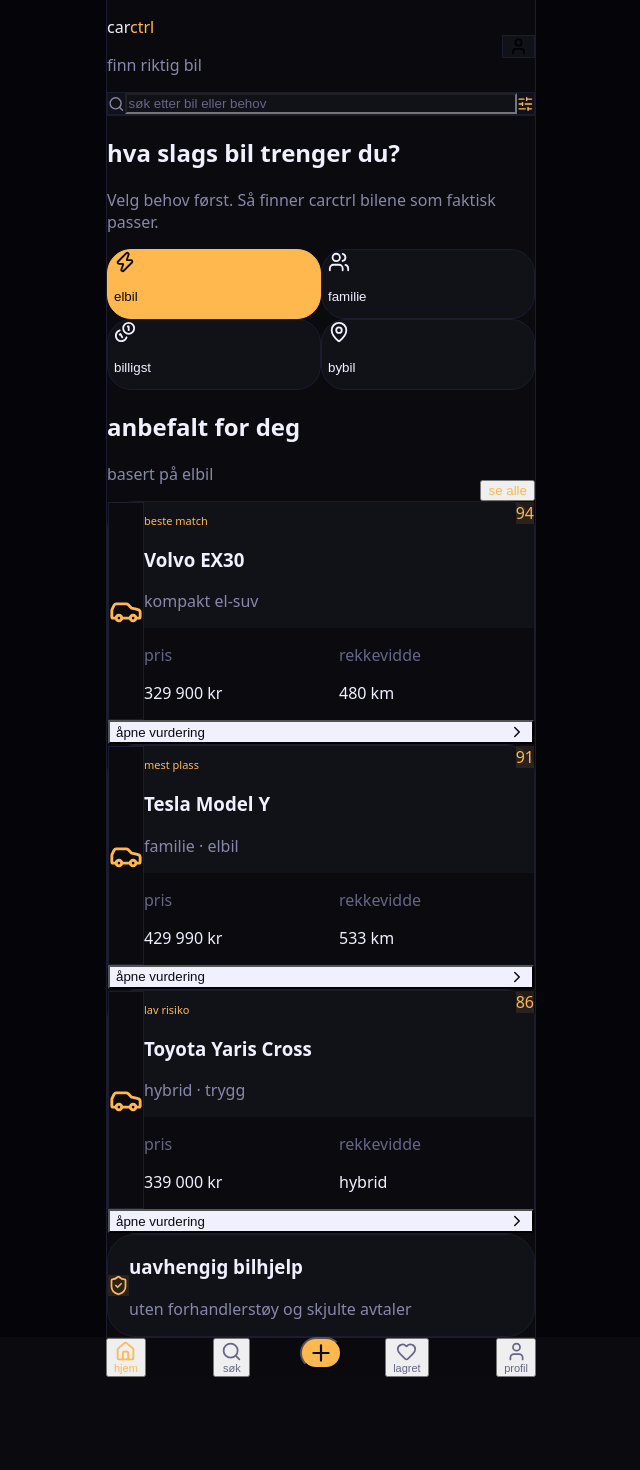
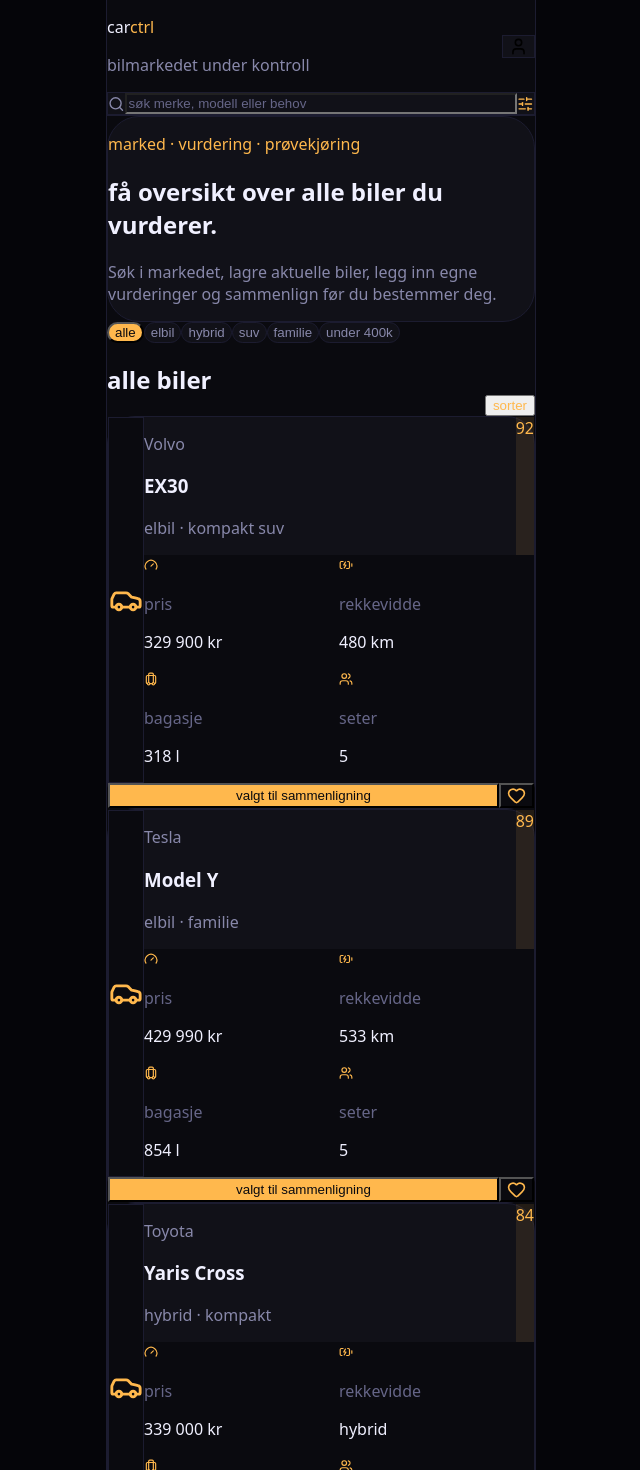
Before and after one commit to jojofos-maker/carctrl, a React (Vite) app in the folder carctrl-prototype/: page / in a window 1280 px wide. Shown: the top 1470 px of the page, without its empty margins (319-959 px from the left). Before the commit the page ends 1337 px from the top, so only its background shows below. Built offline with nearby package versions, Linux system fonts and the light colour scheme.

Commit message:
Refactor App component and update car data

```diff
--- a/carctrl-prototype/src/App.jsx
+++ b/carctrl-prototype/src/App.jsx
@@ -1,200 +1,160 @@
 import React, { useState } from "react";
 import {
-  Home,
   Search,
+  SlidersHorizontal,
+  Car,
   Heart,
+  BarChart3,
+  ClipboardList,
+  Wallet,
   User,
-  Car,
-  Zap,
+  Star,
+  Plus,
+  CheckCircle2,
+  XCircle,
+  CalendarDays,
+  ChevronRight,
+  BatteryCharging,
+  Gauge,
+  Luggage,
   Users,
-  Coins,
-  MapPin,
-  ShieldCheck,
-  ChevronRight,
-  SlidersHorizontal,
-  Plus,
 } from "lucide-react";
 
 const cars = [
   {
-    name: "Volvo EX30",
-    type: "kompakt el-suv",
-    match: 94,
+    id: 1,
+    brand: "Volvo",
+    model: "EX30",
+    type: "elbil · kompakt suv",
     price: "329 900 kr",
     range: "480 km",
-    tag: "beste match",
+    luggage: "318 l",
+    seats: "5",
+    score: 92,
+    status: "vurderes",
   },
   {
-    name: "Tesla Model Y",
-    type: "familie · elbil",
-    match: 91,
+    id: 2,
+    brand: "Tesla",
+    model: "Model Y",
+    type: "elbil · familie",
     price: "429 990 kr",
     range: "533 km",
-    tag: "mest plass",
+    luggage: "854 l",
+    seats: "5",
+    score: 89,
+    status: "prøvekjørt",
   },
   {
-    name: "Toyota Yaris Cross",
-    type: "hybrid · trygg",
-    match: 86,
+    id: 3,
+    brand: "Toyota",
+    model: "Yaris Cross",
+    type: "hybrid · kompakt",
     price: "339 000 kr",
     range: "hybrid",
-    tag: "lav risiko",
+    luggage: "397 l",
+    seats: "5",
+    score: 84,
+    status: "forkastet",
   },
 ];
 
-const needs = [
-  { label: "elbil", icon: Zap },
-  { label: "familie", icon: Users },
-  { label: "billigst", icon: Coins },
-  { label: "bybil", icon: MapPin },
-];
+const filters = ["alle", "elbil", "hybrid", "suv", "familie", "under 400k"];
 
 export default function App() {
-  const [activeNeed, setActiveNeed] = useState("elbil");
+  const [tab, setTab] = useState("marked");
+  const [filter, setFilter] = useState("alle");
+  const [selected, setSelected] = useState([1, 2]);
 
   return (
     <div className="min-h-screen bg-[#050509] text-[#F0F0FF]">
-      <div className="mx-auto min-h-screen max-w-[430px] bg-[#0A0A0F] relative overflow-hidden border-x border-[#1C1C30]">
-        <div className="absolute -top-32 left-16 h-64 w-64 rounded-full bg-[#FFB84D]/20 blur-3xl" />
+      <div className="relative mx-auto min-h-screen max-w-[430px] overflow-hidden border-x border-[#1C1C30] bg-[#0A0A0F]">
+        <div className="absolute -top-28 left-20 h-64 w-64 rounded-full bg-[#FFB84D]/20 blur-3xl" />
 
-        <header className="sticky top-0 z-20 bg-[#0A0A0F]/90 backdrop-blur-xl px-5 pt-5 pb-4 border-b border-[#1C1C30]">
+        <header className="sticky top-0 z-20 border-b border-[#1C1C30] bg-[#0A0A0F]/95 px-5 pb-4 pt-5 backdrop-blur-xl">
           <div className="flex items-center justify-between">
             <div>
               <p className="font-mono text-xl">
                 car<span className="text-[#FFB84D]">ctrl</span>
               </p>
-              <p className="text-xs text-[#8888AA]">finn riktig bil</p>
+              <p className="text-xs text-[#8888AA]">
+                bilmarkedet under kontroll
+              </p>
             </div>
 
-            <button className="grid h-11 w-11 place-items-center rounded-2xl bg-[#111118] border border-[#1C1C30]">
+            <button className="grid h-11 w-11 place-items-center rounded-2xl border border-[#1C1C30] bg-[#111118]">
               <User size={19} />
             </button>
           </div>
 
-          <div className="mt-5 flex items-center gap-3 rounded-2xl bg-[#111118] border border-[#1C1C30] px-4 py-3">
+          <div className="mt-5 flex items-center gap-3 rounded-2xl border border-[#1C1C30] bg-[#111118] px-4 py-3">
             <Search size={18} className="text-[#8888AA]" />
             <input
-              className="w-full bg-transparent outline-none text-sm placeholder:text-[#666688]"
-              placeholder="søk etter bil eller behov"
+              className="w-full bg-transparent text-sm outline-none placeholder:text-[#666688]"
+              placeholder="søk merke, modell eller behov"
             />
             <SlidersHorizontal size={18} className="text-[#FFB84D]" />
           </div>
         </header>
 
-        <main className="px-5 pt-5 pb-28">
-          <section>
-            <h1 className="text-3xl font-black leading-tight tracking-tight">
-              hva slags bil trenger du?
-            </h1>
-            <p className="mt-2 text-sm leading-6 text-[#8888AA]">
-              Velg behov først. Så finner carctrl bilene som faktisk passer.
-            </p>
+        <main className="px-5 pb-28 pt-5">
+          {tab === "marked" && (
+            <>
+              <Hero />
 
-            <div className="mt-5 grid grid-cols-2 gap-3">
-              {needs.map(({ label, icon: Icon }) => {
-                const active = activeNeed === label;
-                return (
+              <div className="mt-5 flex gap-2 overflow-x-auto pb-1">
+                {filters.map((item) => (
                   <button
-                    key={label}
-                    onClick={() => setActiveNeed(label)}
-                    className={`rounded-[1.5rem] p-4 text-left border transition ${
-                      active
-                        ? "bg-[#FFB84D] text-[#0A0A0F] border-[#FFB84D]"
-                        : "bg-[#111118] border-[#1C1C30] text-[#F0F0FF]"
+                    key={item}
+                    onClick={() => setFilter(item)}
+                    className={`shrink-0 rounded-full px-4 py-2 text-sm ${
+                      filter === item
+                        ? "bg-[#FFB84D] text-[#0A0A0F]"
+                        : "border border-[#1C1C30] bg-[#111118] text-[#8888AA]"
                     }`}
                   >
-                    <Icon size={22} />
-                    <p className="mt-5 text-lg font-bold">{label}</p>
+                    {item}
                   </button>
-                );
-              })}
-            </div>
-          </section>
-
-          <section className="mt-7">
-            <div className="flex items-end justify-between">
-              <div>
-                <h2 className="text-xl font-bold">anbefalt for deg</h2>
-                <p className="text-xs text-[#8888AA]">basert på {activeNeed}</p>
+                ))}
               </div>
 
-              <button className="text-sm text-[#FFB84D]">se alle</button>
-            </div>
+              <SectionTitle title="alle biler" action="sorter" />
 
-            <div className="mt-4 space-y-3">
-              {cars.map((car) => (
-                <article
-                  key={car.name}
-                  className="rounded-[1.75rem] bg-[#111118] border border-[#1C1C30] p-4"
-                >
-                  <div className="flex gap-4">
-                    <div className="grid h-20 w-20 shrink-0 place-items-center rounded-3xl bg-[#0A0A0F] border border-[#1C1C30]">
-                      <Car size={34} className="text-[#FFB84D]" />
-                    </div>
+              <div className="space-y-3">
+                {cars.map((car) => (
+                  <CarCard
+                    key={car.id}
+                    car={car}
+                    selected={selected.includes(car.id)}
+                    onSelect={() =>
+                      setSelected((prev) =>
+                        prev.includes(car.id)
+                          ? prev.filter((id) => id !== car.id)
+                          : [...prev, car.id]
+                      )
+                    }
+                  />
+                ))}
+              </div>
+            </>
+          )}
 
-                    <div className="min-w-0 flex-1">
-                      <div className="flex items-start justify-between gap-2">
-                        <div>
-                          <p className="text-[11px] text-[#FFB84D] mb-1">
-                            {car.tag}
-                          </p>
-                          <h3 className="font-bold leading-tight">{car.name}</h3>
-                          <p className="text-xs text-[#8888AA]">{car.type}</p>
-                        </div>
-
-                        <div className="rounded-2xl bg-[#FFB84D]/10 px-2 py-1 text-sm font-black text-[#FFB84D]">
-                          {car.match}
-                        </div>
-                      </div>
-
-                      <div className="mt-4 grid grid-cols-2 gap-2 text-xs">
-                        <div className="rounded-xl bg-[#0A0A0F] p-2">
-                          <p className="text-[#666688]">pris</p>
-                          <p className="font-semibold">{car.price}</p>
-                        </div>
-                        <div className="rounded-xl bg-[#0A0A0F] p-2">
-                          <p className="text-[#666688]">rekkevidde</p>
-                          <p className="font-semibold">{car.range}</p>
-                        </div>
-                      </div>
-                    </div>
-                  </div>
-
-                  <button className="mt-4 flex w-full items-center justify-between rounded-2xl bg-[#F0F0FF] px-4 py-3 text-sm font-bold text-[#0A0A0F]">
-                    åpne vurdering
-                    <ChevronRight size={18} />
-                  </button>
-                </article>
-              ))}
-            </div>
-          </section>
-
-          <section className="mt-6 rounded-[1.75rem] bg-[#111118] border border-[#1C1C30] p-4">
-            <div className="flex items-center gap-3">
-              <div className="grid h-11 w-11 place-items-center rounded-2xl bg-[#FFB84D]/10">
-                <ShieldCheck size={21} className="text-[#FFB84D]" />
-              </div>
-              <div>
-                <h3 className="font-bold">uavhengig bilhjelp</h3>
-                <p className="text-xs text-[#8888AA]">
-                  uten forhandlerstøy og skjulte avtaler
-                </p>
-              </div>
-            </div>
-          </section>
+          {tab === "mine" && <MyCars />}
+          {tab === "compare" && <Compare selected={selected} />}
+          {tab === "budget" && <Budget />}
         </main>
 
         <button className="fixed bottom-24 left-1/2 z-30 grid h-14 w-14 -translate-x-1/2 place-items-center rounded-full bg-[#FFB84D] text-[#0A0A0F] shadow-2xl">
-          <Plus size={26} />
+          <Plus size={27} />
         </button>
 
-        <nav className="fixed bottom-0 left-1/2 z-20 w-full max-w-[430px] -translate-x-1/2 border-t border-[#1C1C30] bg-[#0A0A0F]/95 px-6 pb-5 pt-3 backdrop-blur-xl">
+        <nav className="fixed bottom-0 left-1/2 z-20 w-full max-w-[430px] -translate-x-1/2 border-t border-[#1C1C30] bg-[#0A0A0F]/95 px-5 pb-5 pt-3 backdrop-blur-xl">
           <div className="flex items-center justify-between">
-            <NavItem icon={Home} label="hjem" active />
-            <NavItem icon={Search} label="søk" />
+            <NavItem icon={Car} label="marked" active={tab === "marked"} onClick={() => setTab("marked")} />
+            <NavItem icon={ClipboardList} label="mine" active={tab === "mine"} onClick={() => setTab("mine")} />
             <div className="w-10" />
-            <NavItem icon={Heart} label="lagret" />
-            <NavItem icon={User} label="profil" />
+            <NavItem icon={BarChart3} label="sammenlign" active={tab === "compare"} onClick={() => setTab("compare")} />
+            <NavItem icon={Wallet} label="økonomi" active={tab === "budget"} onClick={() => setTab("budget")} />
           </div>
         </nav>
       </div>
@@ -202,9 +162,233 @@
   );
 }
 
-function NavItem({ icon: Icon, label, active }) {
+function Hero() {
+  return (
+    <section className="rounded-[2rem] border border-[#1C1C30] bg-[#111118] p-5">
+      <p className="text-xs text-[#FFB84D]">marked · vurdering · prøvekjøring</p>
+      <h1 className="mt-3 text-3xl font-black leading-tight tracking-tight">
+        få oversikt over alle biler du vurderer.
+      </h1>
+      <p className="mt-3 text-sm leading-6 text-[#8888AA]">
+        Søk i markedet, lagre aktuelle biler, legg inn egne vurderinger og
+        sammenlign før du bestemmer deg.
+      </p>
+    </section>
+  );
+}
+
+function CarCard({ car, selected, onSelect }) {
+  return (
+    <article className="rounded-[1.75rem] border border-[#1C1C30] bg-[#111118] p-4">
+      <div className="flex gap-4">
+        <div className="grid h-20 w-20 shrink-0 place-items-center rounded-3xl border border-[#1C1C30] bg-[#0A0A0F]">
+          <Car size={34} className="text-[#FFB84D]" />
+        </div>
+
+        <div className="min-w-0 flex-1">
+          <div className="flex justify-between gap-3">
+            <div>
+              <p className="text-xs text-[#8888AA]">{car.brand}</p>
+              <h3 className="text-lg font-black leading-tight">{car.model}</h3>
+              <p className="text-xs text-[#8888AA]">{car.type}</p>
+            </div>
+
+            <div className="rounded-2xl bg-[#FFB84D]/10 px-2 py-1 text-sm font-black text-[#FFB84D]">
+              {car.score}
+            </div>
+          </div>
+
+          <div className="mt-4 grid grid-cols-2 gap-2 text-xs">
+            <Data icon={Gauge} label="pris" value={car.price} />
+            <Data icon={BatteryCharging} label="rekkevidde" value={car.range} />
+            <Data icon={Luggage} label="bagasje" value={car.luggage} />
+            <Data icon={Users} label="seter" value={car.seats} />
+          </div>
+        </div>
+      </div>
+
+      <div className="mt-4 flex gap-2">
+        <button
+          onClick={onSelect}
+          className={`flex-1 rounded-2xl px-4 py-3 text-sm font-bold ${
+            selected
+              ? "bg-[#FFB84D] text-[#0A0A0F]"
+              : "bg-[#0A0A0F] text-[#F0F0FF]"
+          }`}
+        >
+          {selected ? "valgt til sammenligning" : "sammenlign"}
+        </button>
+
+        <button className="grid h-12 w-12 place-items-center rounded-2xl bg-[#0A0A0F] text-[#FFB84D]">
+          <Heart size={19} />
+        </button>
+      </div>
+    </article>
+  );
+}
+
+function MyCars() {
+  return (
+    <section>
+      <SectionTitle title="mine biler" action="ny vurdering" />
+
+      <div className="grid gap-3">
+        <StatusCard
+          icon={Star}
+          title="vurderes"
+          count="4 biler"
+          text="Biler du følger og vurderer aktivt."
+        />
+        <StatusCard
+          icon={CalendarDays}
+          title="prøvekjørt"
+          count="2 biler"
+          text="Legg inn komfort, kjørefølelse og totalinntrykk."
+        />
+        <StatusCard
+          icon={CheckCircle2}
+          title="aktuelle"
+          count="2 biler"
+          text="Kortlisten din før endelig valg."
+        />
+        <StatusCard
+          icon={XCircle}
+          title="forkastet"
+          count="3 biler"
+          text="Lagre hvorfor bilen ikke passet."
+        />
+      </div>
+
+      <div className="mt-6 rounded-[1.75rem] border border-[#1C1C30] bg-[#111118] p-4">
+        <h3 className="font-bold">prøvekjøringsskjema</h3>
+        <p className="mt-2 text-sm leading-6 text-[#8888AA]">
+          Gi score på komfort, plass, støy, software, parkering, barnesete og
+          totalinntrykk.
+        </p>
+        <button className="mt-4 flex w-full items-center justify-between rounded-2xl bg-[#F0F0FF] px-4 py-3 text-sm font-bold text-[#0A0A0F]">
+          start vurdering
+          <ChevronRight size={18} />
+        </button>
+      </div>
+    </section>
+  );
+}
+
+function Compare({ selected }) {
+  const chosen = cars.filter((car) => selected.includes(car.id));
+
+  return (
+    <section>
+      <SectionTitle title="sammenlign" action={`${chosen.length} valgt`} />
+
+      <div className="grid grid-cols-2 gap-3">
+        {chosen.map((car) => (
+          <div
+            key={car.id}
+            className="rounded-[1.5rem] border border-[#1C1C30] bg-[#111118] p-4"
+          >
+            <p className="text-xs text-[#8888AA]">{car.brand}</p>
+            <h3 className="font-black">{car.model}</h3>
+            <div className="mt-4 space-y-3 text-xs">
+              <CompareRow label="pris" value={car.price} />
+              <CompareRow label="rekkevidde" value={car.range} />
+              <CompareRow label="bagasje" value={car.luggage} />
+              <CompareRow label="score" value={car.score} />
+            </div>
+          </div>
+        ))}
+      </div>
+
+      <div className="mt-5 rounded-[1.75rem] border border-[#FFB84D]/30 bg-[#FFB84D]/10 p-4">
+        <p className="text-sm font-bold text-[#FFB84D]">foreløpig konklusjon</p>
+        <p className="mt-2 text-sm leading-6 text-[#D8D8EE]">
+          Volvo EX30 ser ut som beste totalvalg. Tesla Model Y vinner på plass.
+        </p>
+      </div>
+    </section>
+  );
+}
+
+function Budget() {
+  return (
+    <section>
+      <SectionTitle title="økonomi" action="endre" />
+
+      <div className="rounded-[2rem] border border-[#1C1C30] bg-[#111118] p-5">
+        <p className="text-sm text-[#8888AA]">estimert månedskostnad</p>
+        <h2 className="mt-2 text-4xl font-black">6 850 kr</h2>
+
+        <div className="mt-5 space-y-3">
+          <BudgetRow label="lån/leasing" value="4 200 kr" />
+          <BudgetRow label="forsikring" value="950 kr" />
+          <BudgetRow label="strøm/drivstoff" value="700 kr" />
+          <BudgetRow label="bom/service" value="1 000 kr" />
+        </div>
+      </div>
+    </section>
+  );
+}
+
+function SectionTitle({ title, action }) {
+  return (
+    <div className="mb-4 mt-7 flex items-end justify-between">
+      <div>
+        <h2 className="text-xl font-black">{title}</h2>
+      </div>
+      <button className="text-sm text-[#FFB84D]">{action}</button>
+    </div>
+  );
+}
+
+function Data({ icon: Icon, label, value }) {
+  return (
+    <div className="rounded-xl bg-[#0A0A0F] p-2">
+      <Icon size={14} className="mb-1 text-[#FFB84D]" />
+      <p className="text-[#666688]">{label}</p>
+      <p className="font-semibold">{value}</p>
+    </div>
+  );
+}
+
+function StatusCard({ icon: Icon, title, count, text }) {
+  return (
+    <div className="rounded-[1.5rem] border border-[#1C1C30] bg-[#111118] p-4">
+      <div className="flex items-center gap-3">
+        <div className="grid h-11 w-11 place-items-center rounded-2xl bg-[#FFB84D]/10">
+          <Icon size={20} className="text-[#FFB84D]" />
+        </div>
+        <div>
+          <h3 className="font-bold">{title}</h3>
+          <p className="text-xs text-[#FFB84D]">{count}</p>
+        </div>
+      </div>
+      <p className="mt-3 text-sm text-[#8888AA]">{text}</p>
+    </div>
+  );
+}
+
+function CompareRow({ label, value }) {
+  return (
+    <div className="flex justify-between gap-2 border-b border-[#1C1C30] pb-2">
+      <span className="text-[#8888AA]">{label}</span>
+      <span className="font-bold">{value}</span>
+    </div>
+  );
+}
+
+function BudgetRow({ label, value }) {
+  return (
+    <div className="flex justify-between rounded-2xl bg-[#0A0A0F] px-4 py-3 text-sm">
+      <span className="text-[#8888AA]">{label}</span>
+      <span className="font-bold">{value}</span>
+    </div>
+  );
+}
+
+function NavItem({ icon: Icon, label, active, onClick }) {
   return (
     <button
+      onClick={onClick}
       className={`flex flex-col items-center gap-1 text-[11px] ${
         active ? "text-[#FFB84D]" : "text-[#666688]"
       }`}
```
